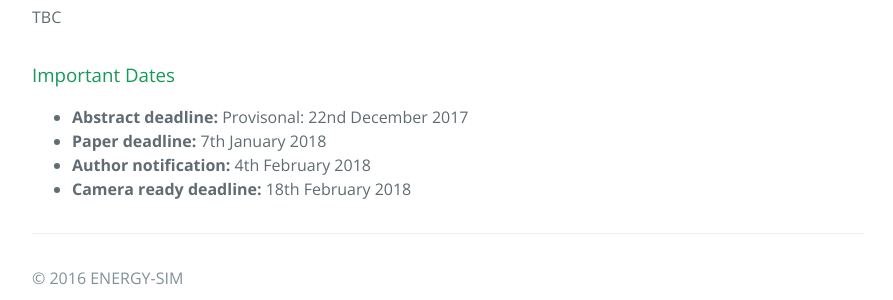
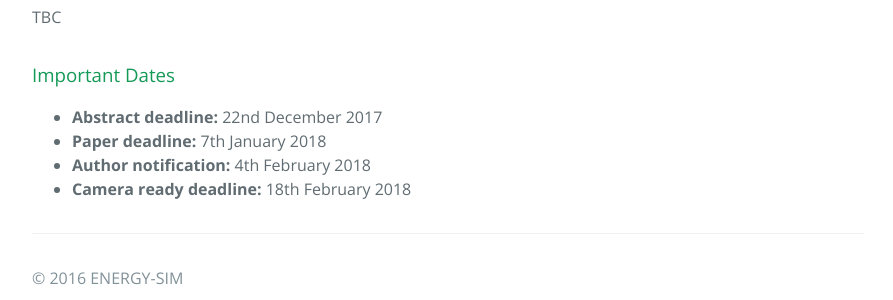
Before and after one commit to ENERGY-SIM/energy-sim.github.io, a Jekyll site: the page built from 2018draft.md, in a window 1280 px wide and 900 px high, scrolled down 1652 px. Shown: the part 578-878 px from the top of the window, without its empty margins (192-1085 px from the left). Built offline with Jekyll 4.4.1, drawn with Linux system fonts in a browser that asks for light colours; nearby versions of some CDN libraries.

Commit message:
Update 2018draft.md

```diff
--- a/2018draft.md
+++ b/2018draft.md
@@ -68,7 +68,7 @@
 TBC
 
 ### Important Dates
-- <strong>Abstract deadline:</strong> Provisonal: 22nd December 2017
+- <strong>Abstract deadline:</strong> 22nd December 2017
 - <strong>Paper deadline:</strong> 7th January 2018
 - <strong>Author notification:</strong> 4th February 2018
 - <strong>Camera ready deadline:</strong> 18th February 2018
```
Also changed, not shown: other parts of 2018draft.md (+1 -1 lines).
